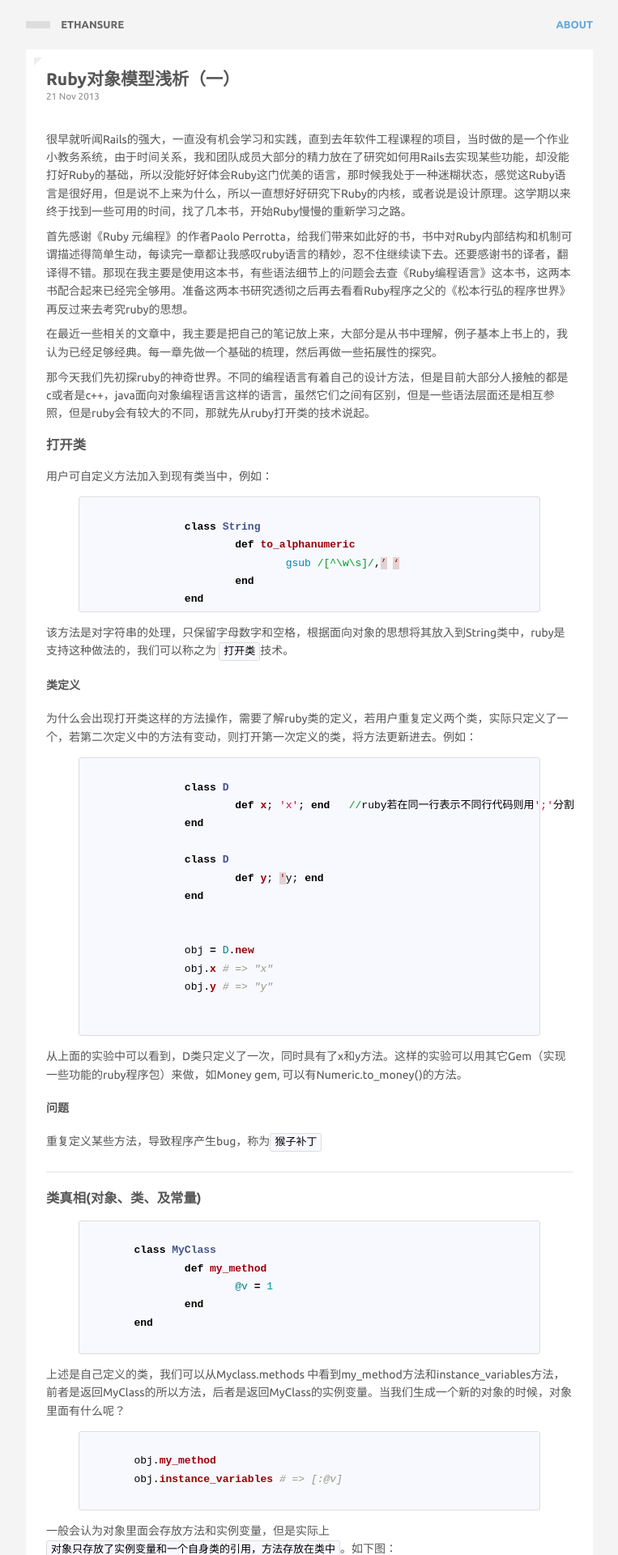
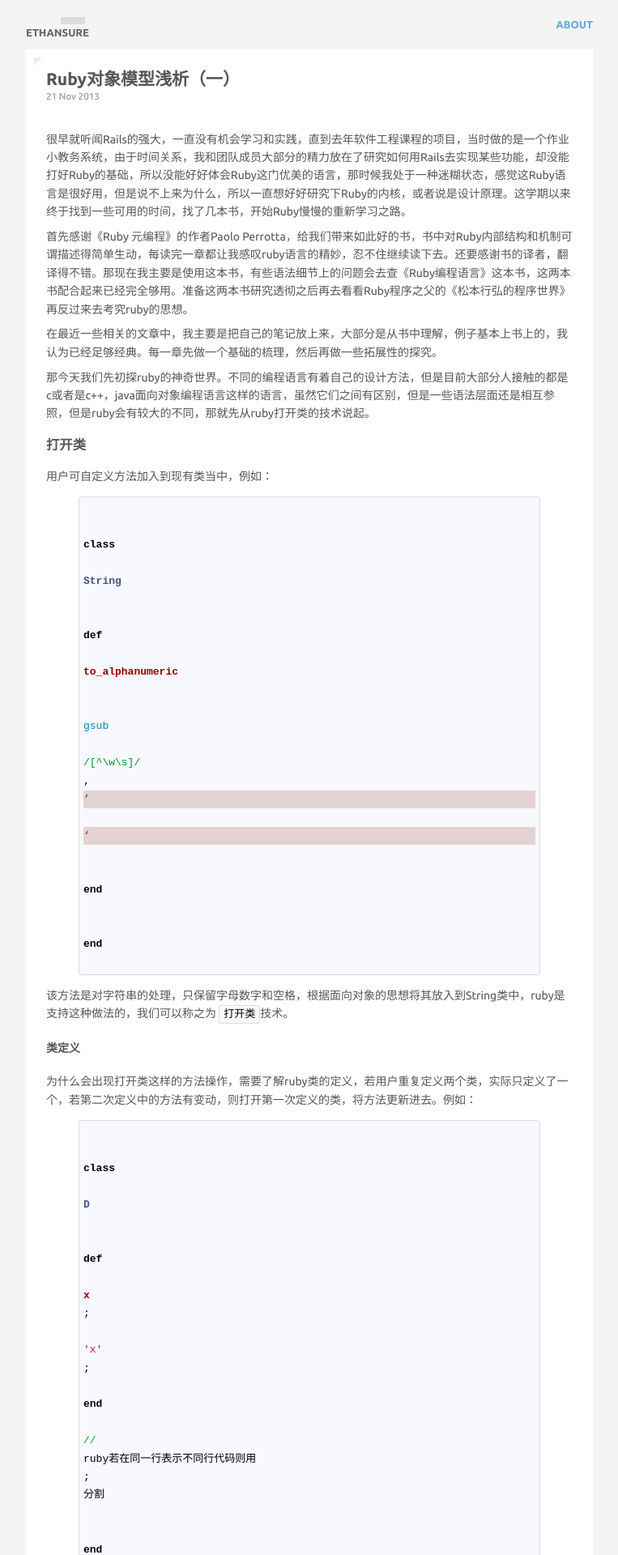
Before and after one commit to EthanPan/ethanpan.github.io, a Jekyll site: the page built from _posts/2013-11-21-Ruby对象模型浅析（一）.markdown, in a window 1280 px wide. Shown: the top 1920 px of the page at 81% size, without its empty margins (258-1021 px from the left). Built offline with Jekyll 4.4.1, drawn with Linux system fonts in a browser that asks for light colours; Markdown is read by kramdown in place of the engine named in the settings; comment, search, counter and statistics services are not loaded; grey boxes are pictures that could not be loaded.

Commit message:
更改span为block保证换行

```diff
--- a/_includes/head.html
+++ b/_includes/head.html
@@ -4,6 +4,8 @@
 <link href='/assets/global.css' rel='stylesheet' type='text/css' />
 <link href='/assets/style.css' rel='stylesheet' type='text/css' />
 <link href='/assets/responsive.css' rel='stylesheet' type='text/css' />
+<link href='/assets/ethansure.css' rel='stylesheet' type='text/css' />
+
 <!-- - -->
 <script src='/assets/jquery.js' type='text/javascript'></script>
 <script src='/assets/pd.js' type='text/javascript'></script>
--- a/_posts/2013-11-21-Ruby对象模型浅析（一）.markdown
+++ b/_posts/2013-11-21-Ruby对象模型浅析（一）.markdown
@@ -33,7 +33,7 @@ disqus: y
 为什么会出现打开类这样的方法操作，需要了解ruby类的定义，若用户重复定义两个类，实际只定义了一个，若第二次定义中的方法有变动，则打开第一次定义的类，将方法更新进去。例如：
    {% highlight ruby %}
 		class D
-			def x; 'x'; end   //ruby若在同一行表示不同行代码则用';'分割
+			def x; 'x'; end   //ruby若在同一行表示不同行代码则用;分割
 		end
 
 		class D
--- /dev/null
+++ b/assets/ethansure.css
@@ -0,0 +1,3 @@
+span{
+	display:block
+}
```
